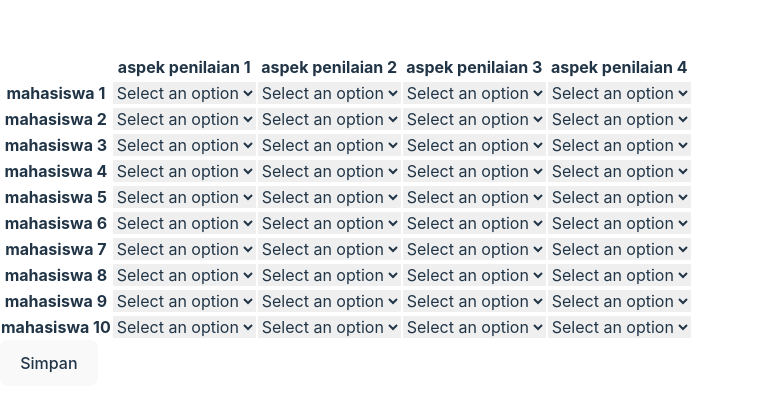
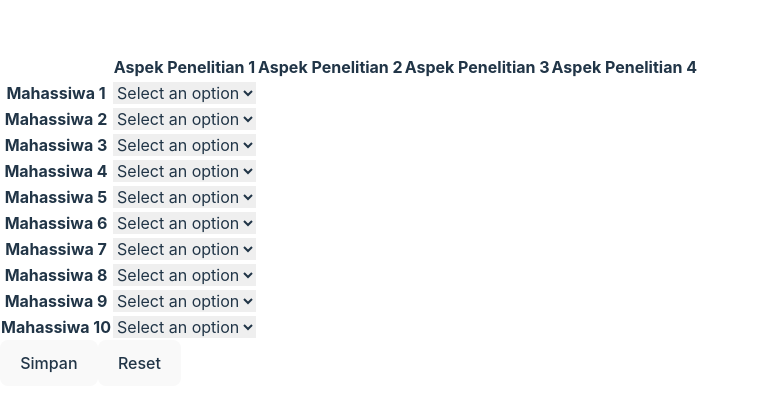
Before and after one commit to berakun/taskreact-1, a React (Vite) app: page / in a window 1280 px wide. Shown: the part 180-592 px from the top of the page, without its empty margins (0-758 px from the left). Built offline with nearby package versions, Linux system fonts and the light colour scheme.

Commit message:
commit 31 mei

```diff
--- a/package.json
+++ b/package.json
@@ -18,7 +18,10 @@
     "@types/react-dom": "^18.0.11",
     "@vitejs/plugin-react": "^4.0.0",
     "autoprefixer": "^10.4.14",
-    "eslint": "^8.38.0",
+    "eslint": "^8.41.0",
+    "eslint-config-airbnb": "^19.0.4",
+    "eslint-plugin-import": "^2.27.5",
+    "eslint-plugin-jsx-a11y": "^6.7.1",
     "eslint-plugin-react": "^7.32.2",
     "eslint-plugin-react-hooks": "^4.6.0",
     "eslint-plugin-react-refresh": "^0.3.4",
--- a/src/index.jsx
+++ b/src/index.jsx
@@ -1,27 +1,16 @@
-import React from 'react'
-import { useState } from 'react'
+import { useState, React } from 'react'
 
 function Index() {
 
-    const aspek = [
-        { text: 'aspek penilaian 1' },
-        { text: 'aspek penilaian 2' },
-        { text: 'aspek penilaian 3' },
-        { text: 'aspek penilaian 4' }
-    ]
+    const aspek = Array.from({ length: 4 }, (_, index) => ({
+        id: `aspek ${index + 1}`,
+        name: `Aspek Penelitian ${index + 1}`,
+    }));
 
-    const mahasiswa = [
-        { text: 'mahasiswa 1', text2: '', text3: '', text4: '', text5: '' },
-        { text: 'mahasiswa 2', text2: '', text3: '', text4: '', text5: '' },
-        { text: 'mahasiswa 3', text2: '', text3: '', text4: '', text5: '' },
-        { text: 'mahasiswa 4', text2: '', text3: '', text4: '', text5: '' },
-        { text: 'mahasiswa 5', text2: '', text3: '', text4: '', text5: '' },
-        { text: 'mahasiswa 6', text2: '', text3: '', text4: '', text5: '' },
-        { text: 'mahasiswa 7', text2: '', text3: '', text4: '', text5: '' },
-        { text: 'mahasiswa 8', text2: '', text3: '', text4: '', text5: '' },
-        { text: 'mahasiswa 9', text2: '', text3: '', text4: '', text5: '' },
-        { text: 'mahasiswa 10', text2: '', text3: '', text4: '', text5: '' }
-    ]
+    const mahasiswa = Array.from({ length: 10 }, (_, index) => ({
+        id: `mahasiswa ${index + 1}`,
+        name: `Mahassiwa ${index + 1}`,
+    }));
 
     const [selectedOptions, setSelectedOptions] = useState({});
 
@@ -41,14 +30,11 @@ function Index() {
                     <thead className="text-xs text-gray-700 uppercase bg-gray-50 dark:bg-white dark:text-gray-600">
                         <tr>
                             <th scope="col" className="px-6 py-3">
-
                             </th>
                             {aspek.map((as) =>
-                                // mahasiswa.map((ask) => (
                                 <th scope="col" className="px-6 py-3">
-                                    {as.text}
+                                    {as.name}
                                 </th>
-                                // ))
                             )}
                         </tr>
                     </thead>
@@ -56,65 +42,8 @@ function Index() {
                         {mahasiswa.map((maha) =>
                             <tr className="bg-white dark:bg-white dark:border-gray-600 dark:text-gray-600 border-2">
                                 <th scope="row" className="px-6 py-4 font-medium text-gray-600 whitespace-nowrap ">
-                                    {maha.text}
+                                    {maha.name}
                                 </th>
-                                <td className="px-6 py-4">
-                                    <div className="border-2 border-black">
-                                        <select className='bg-white' value={selectedOptions[maha.text] || ''}
-                                            onChange={(event) => handleOptionChange(event, maha.text)}
-                                        >
-                                            <option value="">Select an option</option>
-                                            <option value="1">1</option>
-                                            <option value="2">2</option>
-                                            <option value="3">3</option>
-                                            <option value="4">4</option>
-                                            <option value="5">5</option>
-                                            <option value="6">6</option>
-                                            <option value="7">7</option>
-                                            <option value="8">8</option>
-                                            <option value="9">9</option>
-                                            <option value="10">10</option>
-                                        </select>
-                                    </div>
-                                </td>
-                                <td className="px-6 py-4">
-                                    <div className="border-2 border-black">
-                                        <select className='bg-white' value={selectedOptions[maha.text] || ''}
-                                            onChange={(event) => handleOptionChange(event, maha.text)}
-                                        >
-                                            <option value="">Select an option</option>
-                                            <option value="1">1</option>
-                                            <option value="2">2</option>
-                                            <option value="3">3</option>
-                                            <option value="4">4</option>
-                                            <option value="5">5</option>
-                                            <option value="6">6</option>
-                                            <option value="7">7</option>
-                                            <option value="8">8</option>
-                                            <option value="9">9</option>
-                                            <option value="10">10</option>
-                                        </select>
-                                    </div>
-                                </td>
-                                <td className="px-6 py-4">
-                                    <div className="border-2 border-black">
-                                        <select className='bg-white' value={selectedOptions[maha.text] || ''}
-                                            onChange={(event) => handleOptionChange(event, maha.text)}
-                                        >
-                                            <option value="">Select an option</option>
-                                            <option value="1">1</option>
-                                            <option value="2">2</option>
-                                            <option value="3">3</option>
-                                            <option value="4">4</option>
-                                            <option value="5">5</option>
-                                            <option value="6">6</option>
-                                            <option value="7">7</option>
-                                            <option value="8">8</option>
-                                            <option value="9">9</option>
-                                            <option value="10">10</option>
-                                        </select>
-                                    </div>
-                                </td>
                                 <td className="px-6 py-4">
                                     <div className="border-2 border-black">
                                         <select className='bg-white' value={selectedOptions[maha.text] || ''}
@@ -143,6 +72,9 @@ function Index() {
                 <button className="bg-gray-600 text-black hover:bg-blue-900 border-2 border-black hover:border-blue-900">
                     Simpan
                 </button>
+                <button className="bg-gray-600 text-black hover:bg-blue-900 border-2 border-black hover:border-blue-900">
+                    Reset
+                </button>
             </div>
         </div>
     )
```
Also changed, not shown: .eslintrc.cjs, 1 other file (tests, documents, lock files or other folders).
